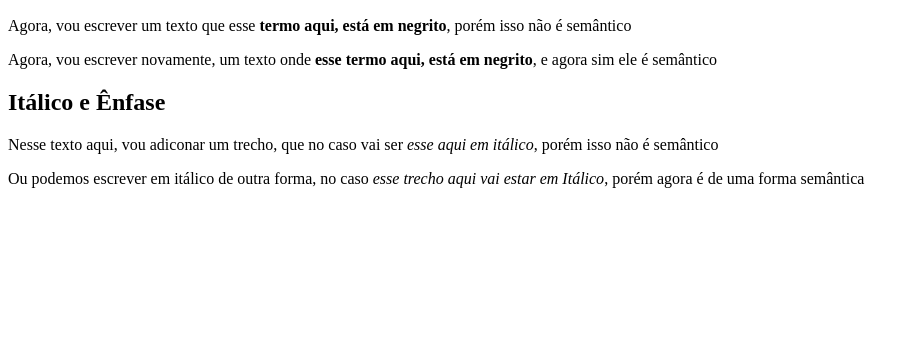
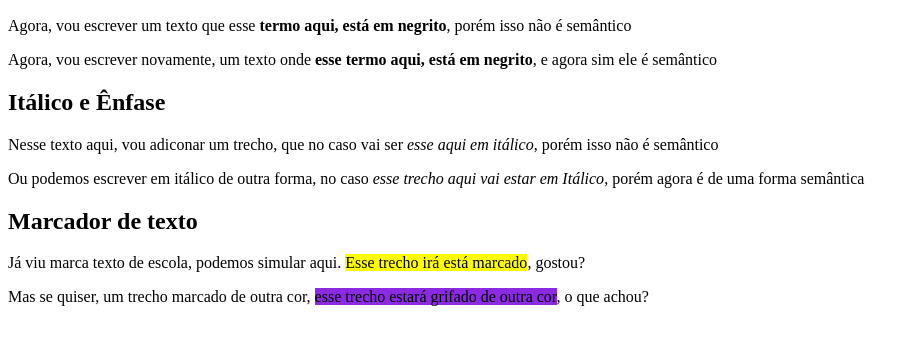
Before and after one commit to RobsonJuniorFarias/curso-html5-e-ccs3, a plain HTML site: page exercicios/ex008/index.html in a window 1280 px wide. Shown: the part 110-454 px from the top of the page, without its empty margins (0-919 px from the left). Drawn offline with Linux system fonts and the light colour scheme.

Commit message:
marca texto

```diff
--- a/exercicios/ex008/index.html
+++ b/exercicios/ex008/index.html
@@ -14,5 +14,8 @@
     <h2>Itálico e Ênfase</h2>
     <p>Nesse texto aqui, vou adiconar um trecho, que no caso vai ser <i>esse aqui em itálico</i>, porém isso não é semântico</p>
     <p>Ou podemos escrever em itálico de outra forma, no caso <em>esse trecho aqui vai estar em Itálico</em>, porém agora é de uma forma semântica</p>
+    <h2>Marcador de texto</h2>
+    <p>Já viu marca texto de escola, podemos simular aqui. <mark>Esse trecho irá está marcado</mark>, gostou?</p>
+    <p>Mas se quiser, um trecho marcado de outra cor, <mark style="background-color: blueviolet;">esse trecho estará grifado de outra cor</mark>, o que achou?</p>
 </body>
 </html>
```
